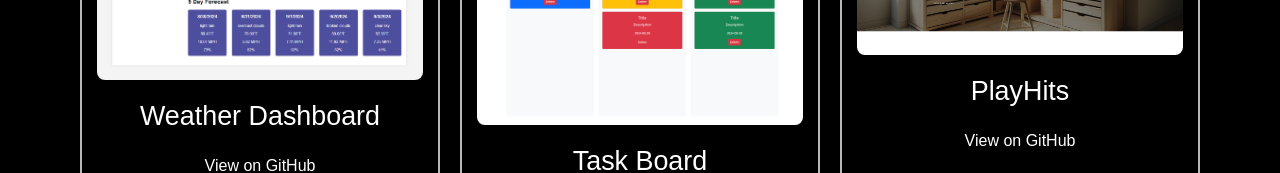
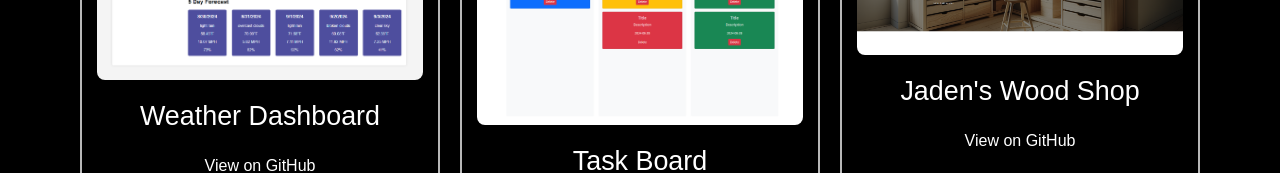
Before and after one commit to appleinmyface/React-Portfolio, a React (Vite) app: page /portfolio in a window 1280 px wide. Shown: the part 194-367 px from the top of the page. Built offline with nearby package versions, Linux system fonts and the light colour scheme.

Commit message:
small fixes

```diff
--- a/src/pages/Portfolio.jsx
+++ b/src/pages/Portfolio.jsx
@@ -25,7 +25,7 @@
       deployedUrl: 'https://appleinmyface.github.io/Interactive-Task-Board/',
     },
     {
-      name: 'PlayHits',
+      name: "Jaden's Wood Shop",
       image: Jwoodshop,
       githubUrl: 'https://github.com/appleinmyface',
       deployedUrl: 'https://www.jadenswoodshop.com/',
```
Also changed, not shown: src/assets/ME_suit.jpg (added).
